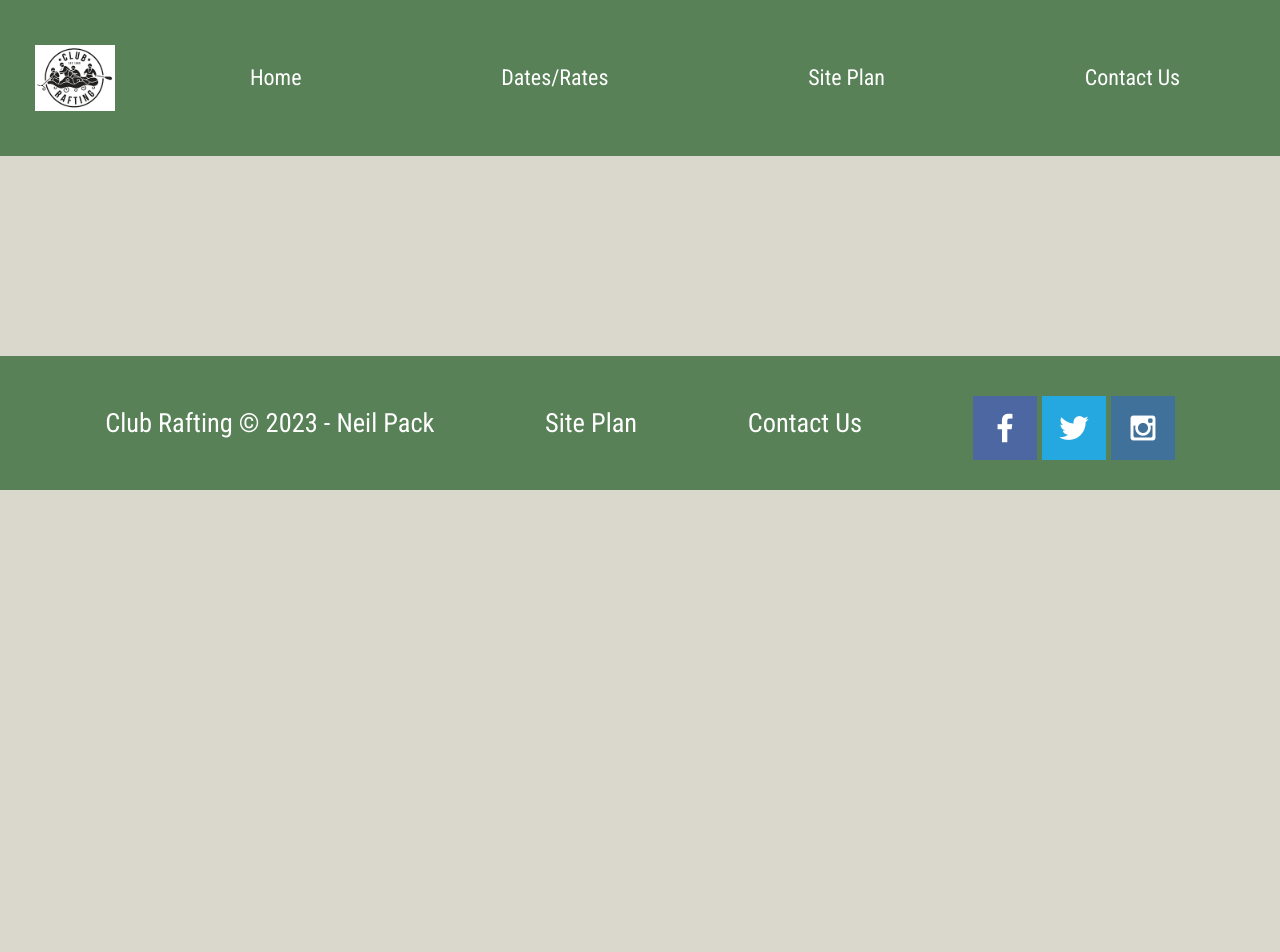
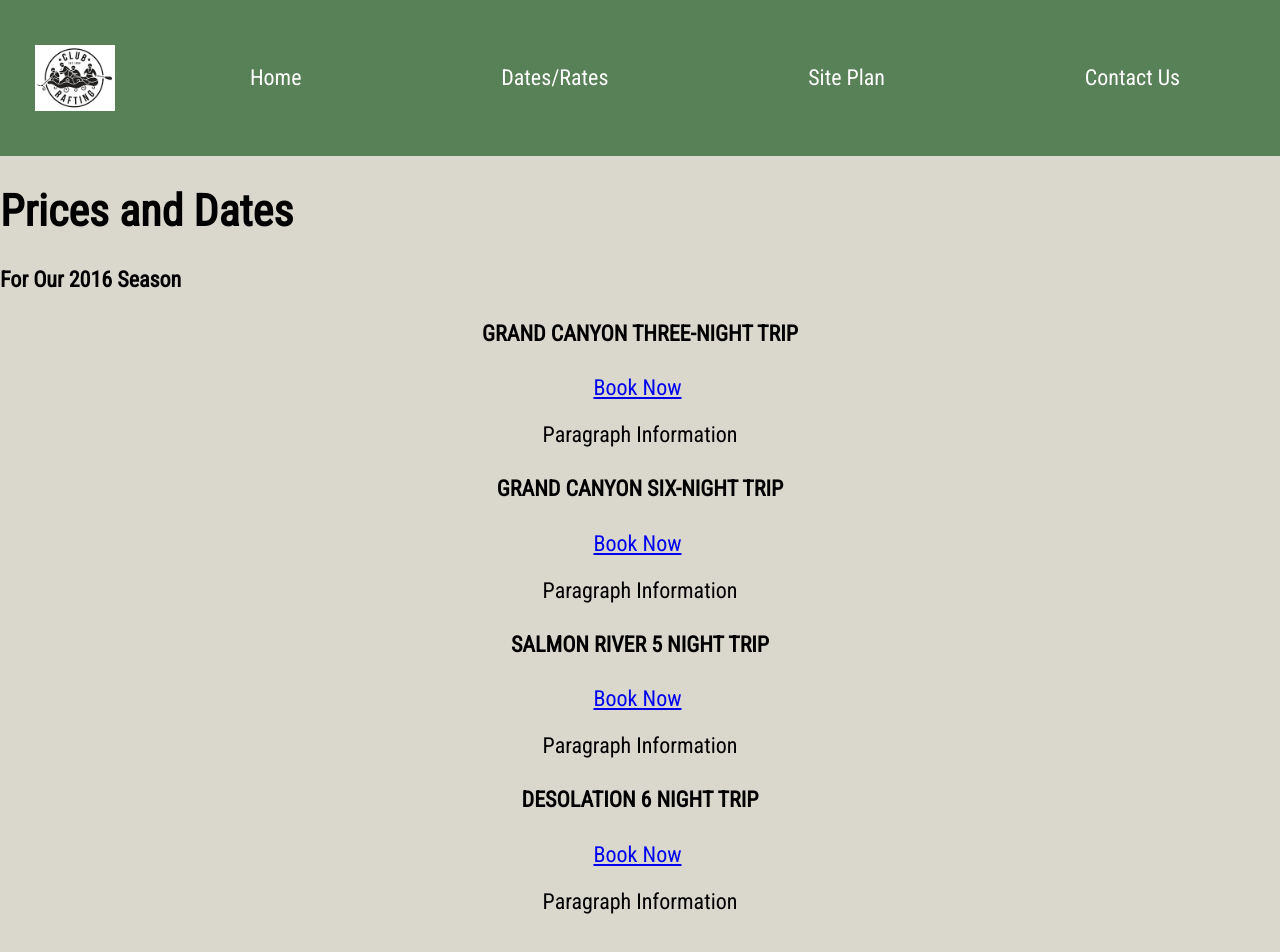
Before and after one commit to neilpack/projects, a plain HTML site: page wwr/rates.html in a window 1280 px wide. Shown: the top 952 px of the page. Before the commit the page ends 800 px from the top, so only its background shows below. Drawn offline with Linux system fonts and the light colour scheme.

Commit message:
more of page 2

```diff
--- a/wwr/rates.html
+++ b/wwr/rates.html
@@ -25,9 +25,47 @@
     </header>
     <!-- START -->
 
+    <!-- Main Header -->
+    <div class="rates-background">
+        <h1 class="rates-title">Prices and Dates</h1>
+        <h4 class="rates-subtitle">For Our 2016 Season</h4>
+    </div>
 
+    <!-- rate header -->
+    <main>
+        <div>
+            <section>
+                <h4 class="rates-title2">GRAND CANYON THREE-NIGHT TRIP</h4>
+                <a class=ratesbook href="contactus.html">Book Now</a>
+                <img class="ratesimg" src="" alt="">
+                <p class="ratesinfo">Paragraph Information</p>
+            </section>
 
+    <!-- rate header -->
+            <section>
+                <h4 class="rates-title2">GRAND CANYON SIX-NIGHT TRIP</h4>
+                <a class=ratesbook href="contactus.html">Book Now</a>
+                <img class="ratesimg" src="" alt="">
+                <p class="ratesinfo">Paragraph Information</p>
+            </section>
 
+    <!-- rate header -->
+            <section>
+                <h4 class="rates-title2">SALMON RIVER 5 NIGHT TRIP</h4>
+                <a class=ratesbook href="contactus.html">Book Now</a>
+                <img class="ratesimg" src="" alt="">
+                <p class="ratesinfo">Paragraph Information</p>
+            </section>
+
+    <!-- rate header -->
+            <section>
+                <h4 class="rates-title2">DESOLATION 6 NIGHT TRIP</h4>
+                <a class=ratesbook href="contactus.html">Book Now</a>
+                <img class="ratesimg" src="" alt="">
+                <p class="ratesinfo">Paragraph Information</p>
+            </section>
+        </div>
+    </main>
 
     <!-- END-->
     <footer>
```
Also changed, not shown: wwr/index.html (+4 -2 lines).
